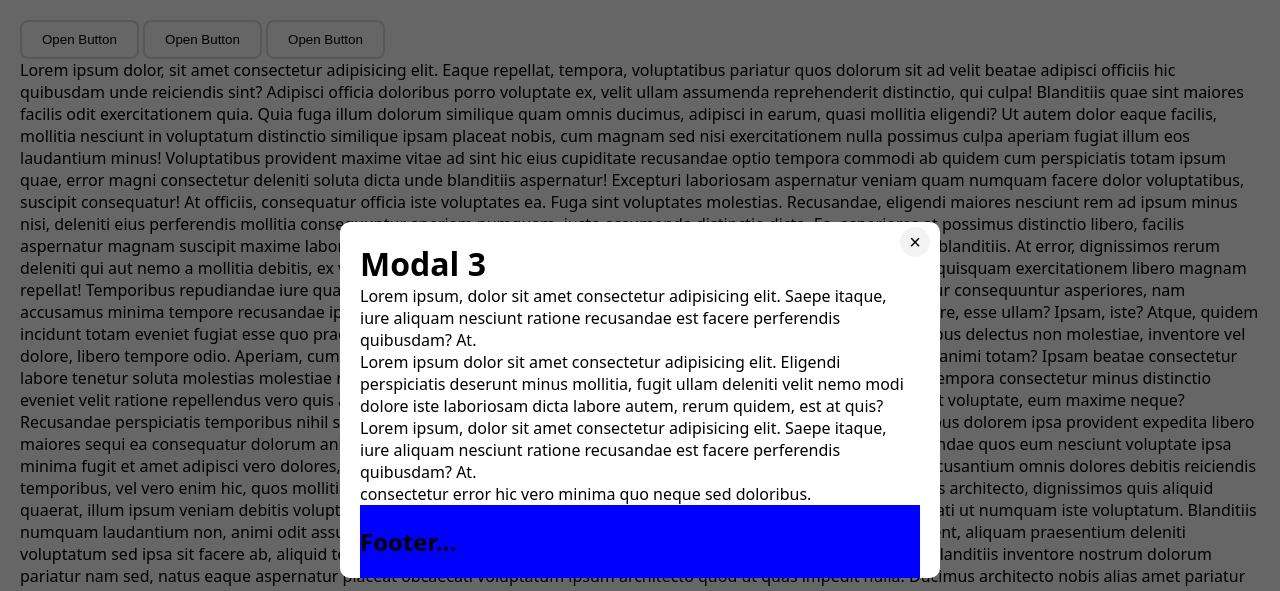
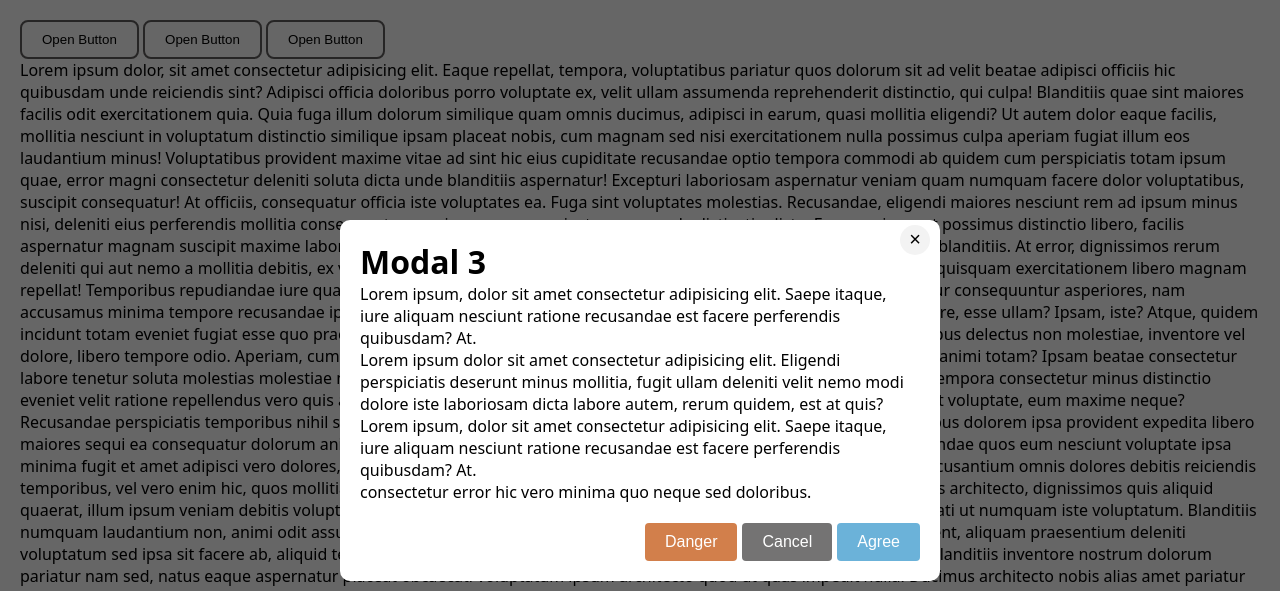
Before and after one commit to quoc-quy/Uppo-Modal, a plain HTML site: page index.html in a window 1280 px wide. Shown: the top 591 px of the page. Drawn offline with Linux system fonts and the light colour scheme.

Commit message:
Thêm phương thức addFooterButton

```diff
--- a/index.js
+++ b/index.js
@@ -85,6 +85,10 @@ function Modal(options = {}) {
                 this._modalFooter.innerHTML = this._footerContent;
             }
 
+            this._footerButton.forEach((btn) => {
+                this._modalFooter.append(btn);
+            });
+
             container.append(this._modalFooter);
         }
 
@@ -133,6 +137,17 @@ function Modal(options = {}) {
         if (this._modalFooter) {
             this._modalFooter.innerHTML = html;
         }
+    };
+
+    this._footerButton = [];
+
+    this.addFooterButton = (title, cssClass, callback) => {
+        const button = document.createElement("button");
+        button.className = cssClass;
+        button.innerHTML = title;
+        button.onclick = callback;
+
+        this._footerButton.push(button);
     };
 
     this._onTransitionEnd = (callback) => {
@@ -219,8 +234,19 @@ const modal3 = new Modal({
     // destroyOnClose: false,
 });
 
-modal3.setFooterContent("<h2>Footer...</h2>");
+$("#open-modal-3").onclick = () => {};
+
+modal3.addFooterButton("Danger", "modal-btn danger", (e) => {
+    modal3.close();
+});
+
+modal3.addFooterButton("Cancel", "modal-btn", (e) => {
+    modal3.close();
+});
+
+modal3.addFooterButton("<span>Agree</span>", "modal-btn primary", (e) => {
+    // Something...
+    modal3.close();
+});
 
 modal3.open();
-
-// modal3.setFooterContent("<h2>Footer... new</h2>");
--- a/style.css
+++ b/style.css
@@ -79,13 +79,39 @@ main {
 
 .btn {
     padding: 10px 20px;
-    border: 2px solid #ddd;
+    border: 2px solid #605d5d;
     border-radius: 8px;
 }
 
 .modal-footer {
+    display: flex;
+    justify-content: flex-end;
     padding: 20px 0;
-    background: blue;
+    /* background: blue; */
+}
+
+.modal-btn {
+    padding: 10px 20px;
+    border-radius: 4px;
+    background: #747373;
+    color: #fff;
+    font-size: 1.6rem;
+}
+
+.modal-btn.primary {
+    background: #6bb2d9;
+}
+
+.modal-btn.danger {
+    background: #d27f4b;
+}
+
+.modal-btn:hover {
+    opacity: 0.9;
+}
+
+.modal-btn + .modal-btn {
+    margin-left: 5px;
 }
 
 .no-scroll {
```
